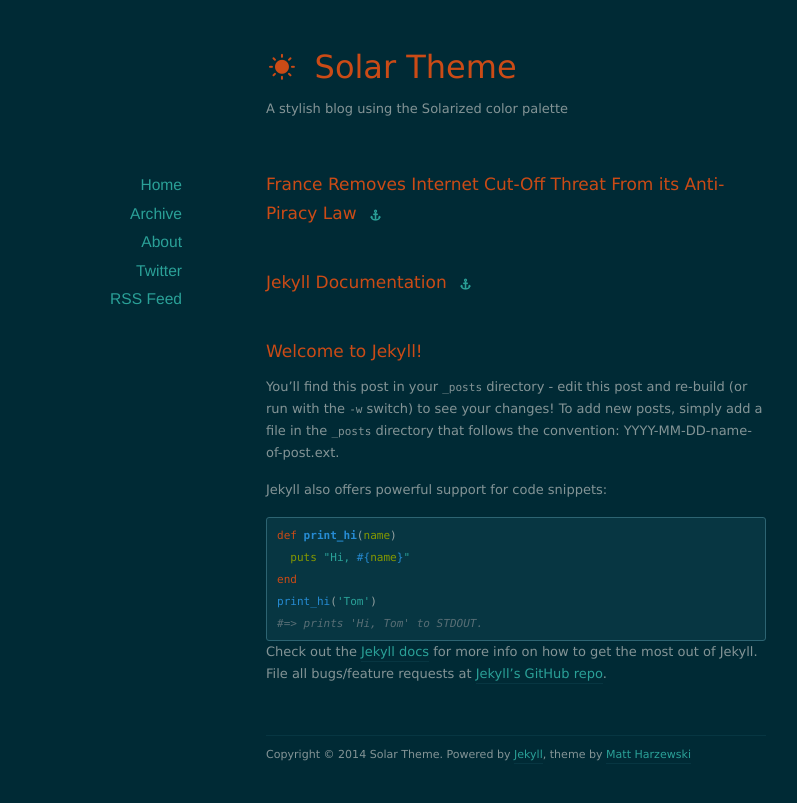
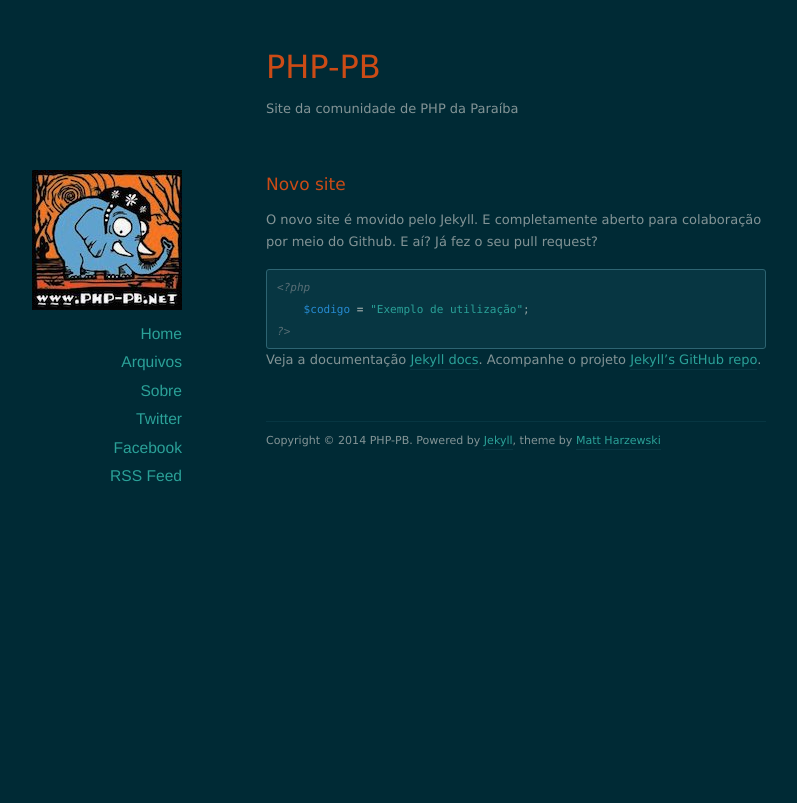
Before and after one commit to php-pb/php-pb.github.io, a Jekyll site: the page built from index.html, in a window 1280 px wide. Shown: the top 803 px of the page, without its empty margins (124-921 px from the left). Built offline with Jekyll 4.4.1, drawn with Linux system fonts in a browser that asks for light colours; nearby versions of some CDN libraries; the list of posts is cut into pages by our own code.

Commit message:
Ajustando o tema

```diff
--- a/_config.yml
+++ b/_config.yml
@@ -1,6 +1,6 @@
-name: Solar Theme
-url: http://example.org
-description: A stylish blog using the Solarized color palette
+name: PHP-PB
+url: http://php-pb.net
+description: Site da comunidade de PHP da Paraíba
 
 permalink: /:year/:month/:day/:title/
 paginate: 10
--- a/_layouts/default.html
+++ b/_layouts/default.html
@@ -1,75 +1,48 @@
 <!DOCTYPE html>
 <html>
 <head>
-
     <meta charset="UTF-8">
     <title>{{ page.title }}</title>
     <meta name="viewport" content="width=device-width">
 
-  <!--[if lt IE 9]>
-    <script src="http://html5shiv.googlecode.com/svn/trunk/html5.js"></script>
-  <![endif]-->
+    <!--[if lt IE 9]> <script src="http://html5shiv.googlecode.com/svn/trunk/html5.js"></script><![endif]-->
 
     <link href="/assets/css/style.css" rel="stylesheet" />
     <link href="/assets/css/colors-dark.css" rel="stylesheet" />
-
 </head>
 
 <body>
-
-
-
     <header id="header">
-    <h1><a href="/"><i class="icon-sun"></i> {{ site.name }}</a></h1>
+        <h1><a href="/">{{ site.name }}</a></h1>
         <p>{{ site.description }}</p>
     </header>
-
-
-
     <div id="page">
-
-
-
         <div id="sidebar">
+            <a href="/"><img src="/images/logo.jpg"></a>
             <nav>
                 <ul>
                     <li><a href="/">Home</a></li>
-          <li><a href="/archives">Archive</a></li>
-          <li><a href="/about">About</a></li>
-          <li><a href="http://twitter.com/redwall_hp">Twitter</a></li>
+                    <li><a href="/archives">Arquivos</a></li>
+                    <li><a href="/about">Sobre</a></li>
+                    <li><a href="http://twitter.com/phppb">Twitter</a></li>
+                    <li><a href="https://www.facebook.com/groups/176265189091628">Facebook</a></li>
                     <li><a href="/feed.xml">RSS Feed</a></li>
                 </ul>
             </nav>
         </div>
-
-
-
         <div id="content">
             {{ content }}
         </div>
-
-
-
     </div>
-
-
-
     <footer id="footer">
         <p class="copyright">Copyright &copy; {{ site.time | date: '%Y' }} {{ site.name }}. Powered by <a href="http://jekyllrb.com">Jekyll</a>, theme by <a href="http://www.webmaster-source.com">Matt Harzewski</a></p>
     </footer>
-
-
-
     <script src="//ajax.googleapis.com/ajax/libs/jquery/1.10.1/jquery.min.js"></script>
     <script src="/assets/js/jquery.mobilemenu.min.js"></script>
-
     <script>
     $(document).ready(function(){
         $('#sidebar nav ul').mobileMenu({'topOptionText': 'Menu', 'prependTo': '#sidebar nav'});
     });
     </script>
-
-
-
 </body>
 </html>
--- a/_posts/2013-06-05-france-removes-internet-cut-off.markdown
+++ /dev/null
@@ -1,6 +0,0 @@
----
-layout: post
-title:  "France Removes Internet Cut-Off Threat From its Anti-Piracy Law"
-date:   2013-06-05 20:33:11
-external-url: http://arstechnica.com/tech-policy/2013/06/france-removes-internet-cut-off-threat-from-its-anti-piracy-law/
----
--- a/_posts/2013-06-05-jekyll-documentation.markdown
+++ /dev/null
@@ -1,6 +0,0 @@
----
-layout: post
-title:  "Jekyll Documentation"
-date:   2013-06-05 20:03:11
-external-url: http://jekyllrb.com/docs/home/
----
--- a/_posts/2013-06-05-welcome-to-jekyll.markdown
+++ /dev/null
@@ -1,24 +0,0 @@
----
-layout: post
-title:  "Welcome to Jekyll!"
-date:   2013-06-05 17:06:25
-categories: jekyll update
----
-
-You'll find this post in your `_posts` directory - edit this post and re-build (or run with the `-w` switch) to see your changes!
-To add new posts, simply add a file in the `_posts` directory that follows the convention: YYYY-MM-DD-name-of-post.ext.
-
-Jekyll also offers powerful support for code snippets:
-
-{% highlight ruby %}
-def print_hi(name)
-  puts "Hi, #{name}"
-end
-print_hi('Tom')
-#=> prints 'Hi, Tom' to STDOUT.
-{% endhighlight %}
-
-Check out the [Jekyll docs][jekyll] for more info on how to get the most out of Jekyll. File all bugs/feature requests at [Jekyll's GitHub repo][jekyll-gh].
-
-[jekyll-gh]: https://github.com/mojombo/jekyll
-[jekyll]:    http://jekyllrb.com
--- /dev/null
+++ b/_posts/2014-03-24-novo-site.markdown
@@ -0,0 +1,19 @@
+---
+layout: post
+title:  "Novo site"
+date:   2014-03-24 17:06:25
+categories: jekyll update
+---
+
+O novo site é movido pelo Jekyll. E completamente aberto para colaboração por meio do Github. E aí? Já fez o seu pull request?
+
+{% highlight php %}
+<?php
+    $codigo = "Exemplo de utilização";
+?>
+{% endhighlight %}
+
+Veja a documentação [Jekyll docs][jekyll]. Acompanhe o projeto [Jekyll's GitHub repo][jekyll-gh].
+
+[jekyll-gh]: https://github.com/mojombo/jekyll
+[jekyll]:    http://jekyllrb.com
--- a/about/index.markdown
+++ b/about/index.markdown
@@ -1,11 +1,6 @@
 ---
 layout: default
-title: About
+title: Sobre
 ---
 
-This is where you would but a short bio, and/or a description of your site. It also serves as an example of how to set up a standalone page. For example:
-
-<img src="/images/shakespeare.png" class="right" />
-**William Shakespeare** (26 April 1564 – 23 April 1616) was an English poet and playwright, widely regarded as the greatest writer in the English language and the world's pre-eminent dramatist. He is often called England's national poet and the "Bard of Avon". His extant works, including some collaborations, consist of about 38 plays, 154 sonnets, two long narrative poems, and a few other verses, the authorship of some of which is uncertain. His plays have been translated into every major living language and are performed more often than those of any other playwright.
-
-Shakespeare was born and brought up in Stratford-upon-Avon. At the age of 18, he married Anne Hathaway—no, not *that* Anne Hathaway—with whom he had three children.
+Comunidade de PHP da Paraíba.
--- a/archives/index.html
+++ b/archives/index.html
@@ -1,6 +1,6 @@
 ---
 layout: default
-title: Archives
+title: Arquivos
 ---
 
 <div id="blog-archives">
```
Also changed, not shown: images/logo.jpg, 1 other file. Lines whose indentation alone changed are shown as unchanged.
